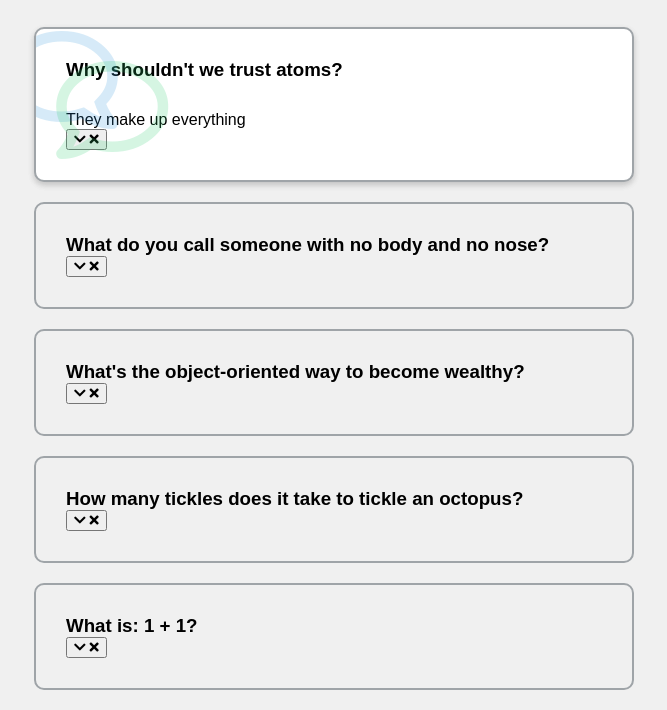
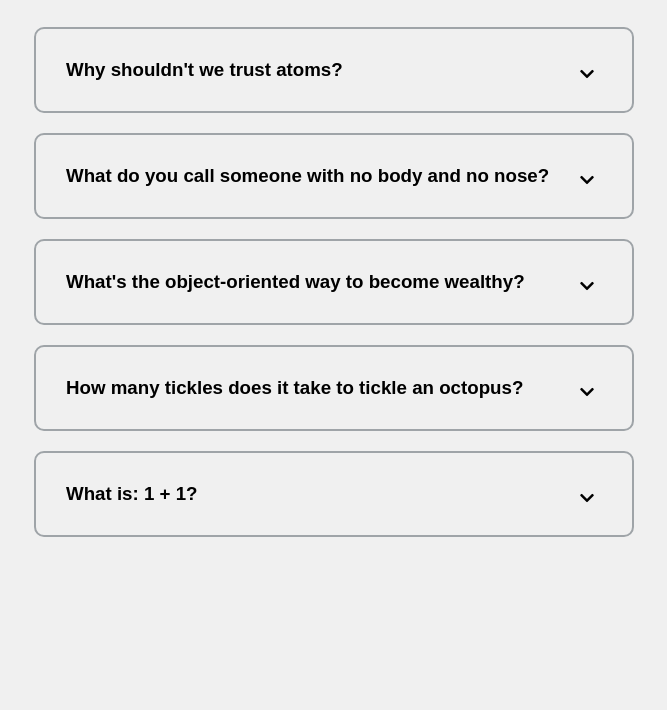
Before and after one commit to oley-projects/FAQ_Collapse, a plain HTML site: page index.html in a window 1280 px wide. Shown: the part 90-800 px from the top of the page, without its empty margins (306-973 px from the left). Drawn offline with Linux system fonts and the light colour scheme; a web font is replaced by a local one.

Commit message:
toggle functionality

```diff
--- a/index.html
+++ b/index.html
@@ -13,7 +13,7 @@
 <body>
     <h1>Frequently Asked Questions</h1>
     <div class="faq-container">
-        <div class="faq active">
+        <div class="faq">
             <h3 class="faq-title">
                 Why shouldn't we trust atoms?
             </h3>
@@ -22,7 +22,7 @@
                 They make up everything
             </p>
 
-            <button>
+            <button class="faq-toggle">
                 <i class="fas fa-chevron-down"></i>
                 <i class="fas fa-times"></i>
             </button>
@@ -37,7 +37,7 @@
                 Nobody knows.
             </p>
 
-            <button>
+            <button class="faq-toggle">
                 <i class="fas fa-chevron-down"></i>
                 <i class="fas fa-times"></i>
             </button>
@@ -52,7 +52,7 @@
                 Inheritance.
             </p>
 
-            <button>
+            <button class="faq-toggle">
                 <i class="fas fa-chevron-down"></i>
                 <i class="fas fa-times"></i>
             </button>
@@ -67,7 +67,7 @@
                 Ten-tickles!
             </p>
 
-            <button>
+            <button class="faq-toggle">
                 <i class="fas fa-chevron-down"></i>
                 <i class="fas fa-times"></i>
             </button>
@@ -82,7 +82,7 @@
                 Depends on who are you asking.
             </p>
 
-            <button>
+            <button class="faq-toggle">
                 <i class="fas fa-chevron-down"></i>
                 <i class="fas fa-times"></i>
             </button>
--- a/script.js
+++ b/script.js
@@ -0,0 +1,7 @@
+const toggleBtns = document.querySelectorAll('.faq-toggle');
+
+toggleBtns.forEach(toggleBtn => {
+    toggleBtn.addEventListener('click', () => {
+        toggleBtn.parentNode.classList.toggle('active');
+    });
+});
--- a/style.css
+++ b/style.css
@@ -35,7 +35,8 @@ h1 {
     box-shadow: 0 3px 6px rgba(0, 0, 0, 0.1), 0 3px 6px rgba(0, 0, 0, 0.1);
 }
 
-.faq.active::before, .faq.active::after {
+.faq.active::before,
+.faq.active::after {
     content: '\f075';
     font-family: 'Font Awesome 5 Free';
     color: #2ecc71;
@@ -66,3 +67,41 @@ h1 {
 .faq.active .faq-text {
     display: block;
 }
+
+.faq-toggle {
+    background-color: transparent;
+    border: 0;
+    border-radius: 50%;
+    cursor: pointer;
+    display: flex;
+    align-items: center;
+    justify-content: center;
+    font-size: 16px;
+    padding: 0;
+    position: absolute;
+    top: 30px;
+    right: 30px;
+    height: 30px;
+    width: 30px;
+}
+
+.faq-toggle:focus {
+    outline: 0;
+}
+
+.faq-toggle .fa-times {
+    display: none;
+}
+
+.faq.active .faq-toggle .fa-times {
+    color: #fff;
+    display: block;
+}
+
+.faq.active .faq-toggle .fa-chevron-down {
+    display: none;
+}
+
+.faq.active .faq-toggle {
+    background-color: #9fa4a8
+}
```
